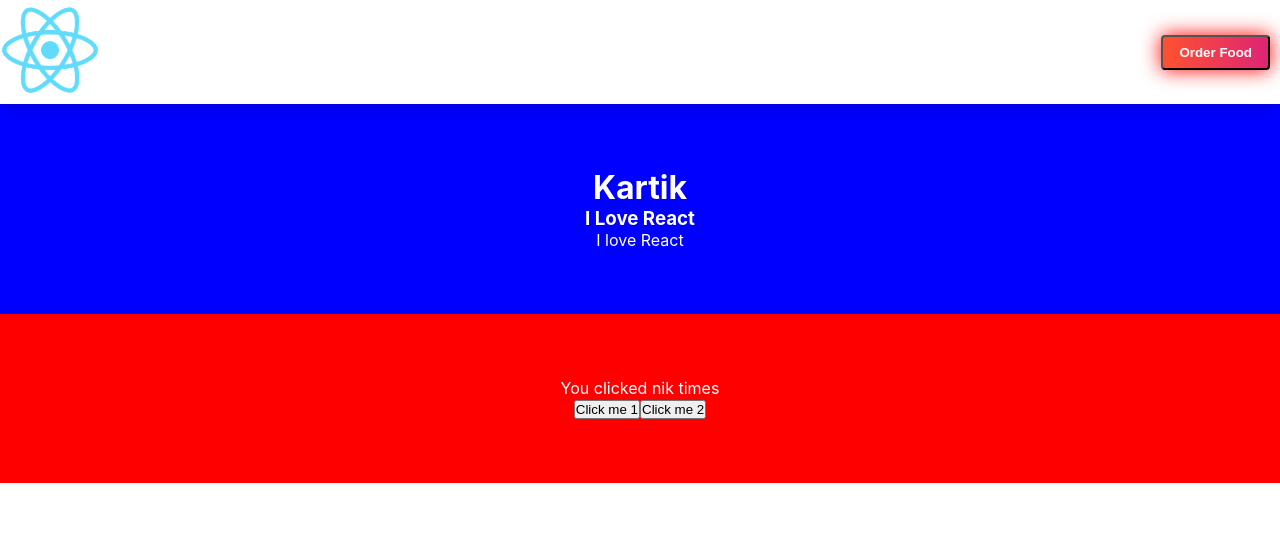
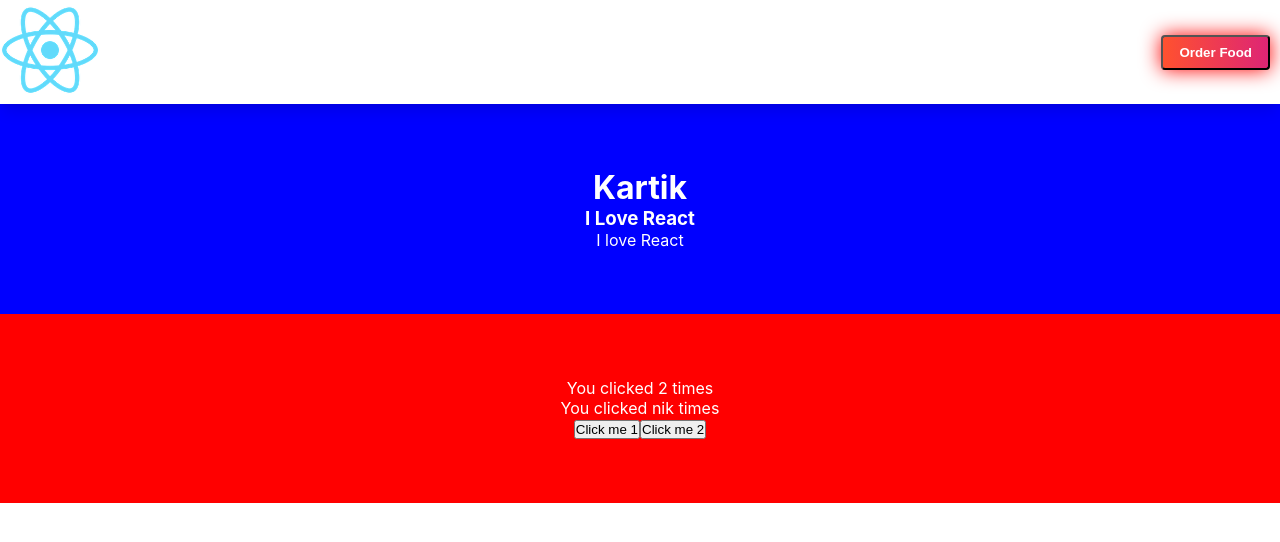
Before and after one commit to kartiksarwan2017/React_Fundamentals, a React (Create React App) app: page / in a window 1280 px wide. Shown: the top 542 px of the page. Built offline with nearby package versions, Linux system fonts and the light colour scheme.

Commit message:
react hooks 1

```diff
--- a/src/components/Count.js
+++ b/src/components/Count.js
@@ -10,6 +10,8 @@ function Count() {
 
       return (
         <div className="hello" style={{textAlign: "center", padding: "5%", color: "white", background: "red"}}>
+
+          <p>You clicked {num} times</p>
           <p>You clicked {count} times</p>
           {/* <button onClick={() => setCount(count + 1)}>
             Click me
```
